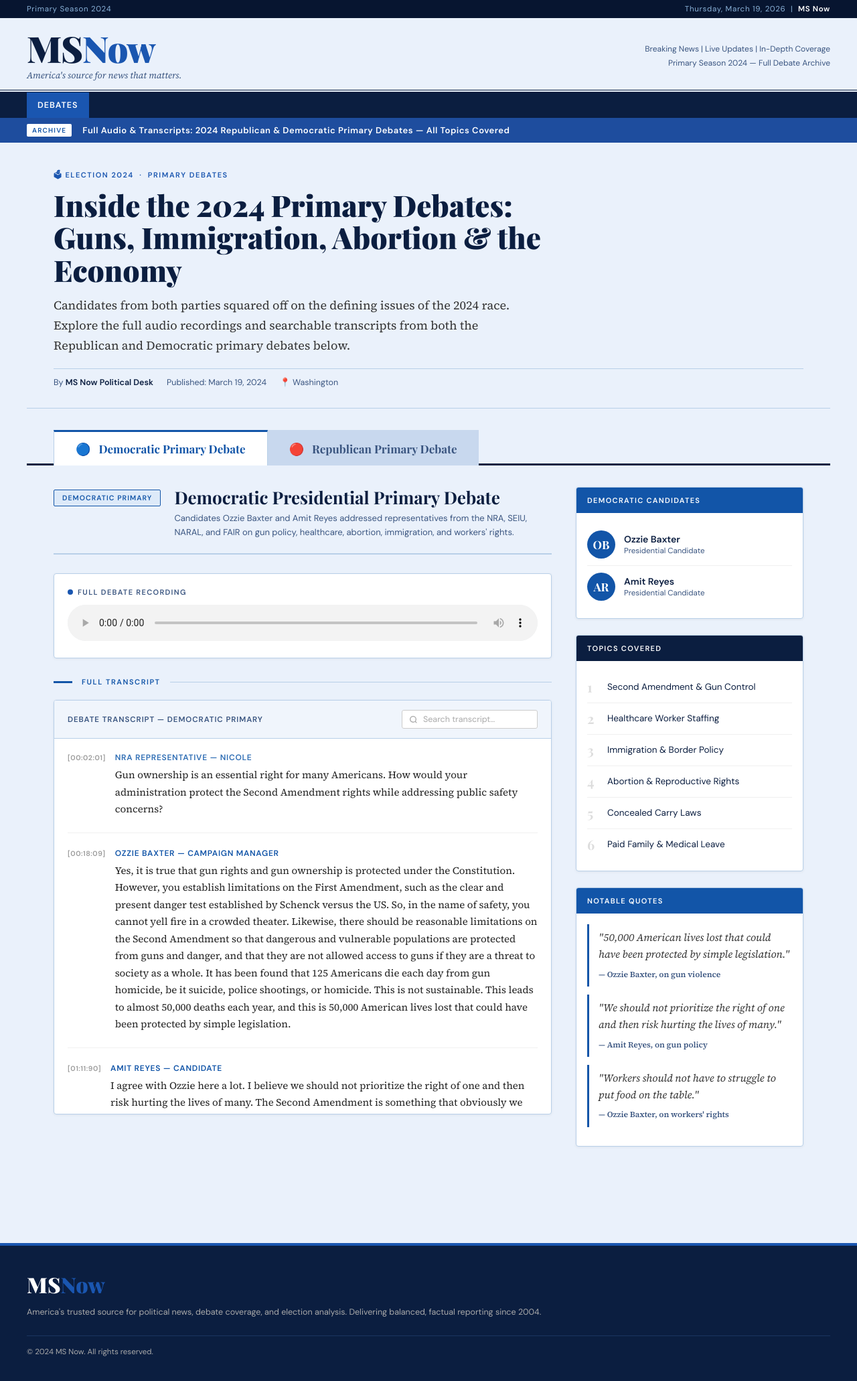
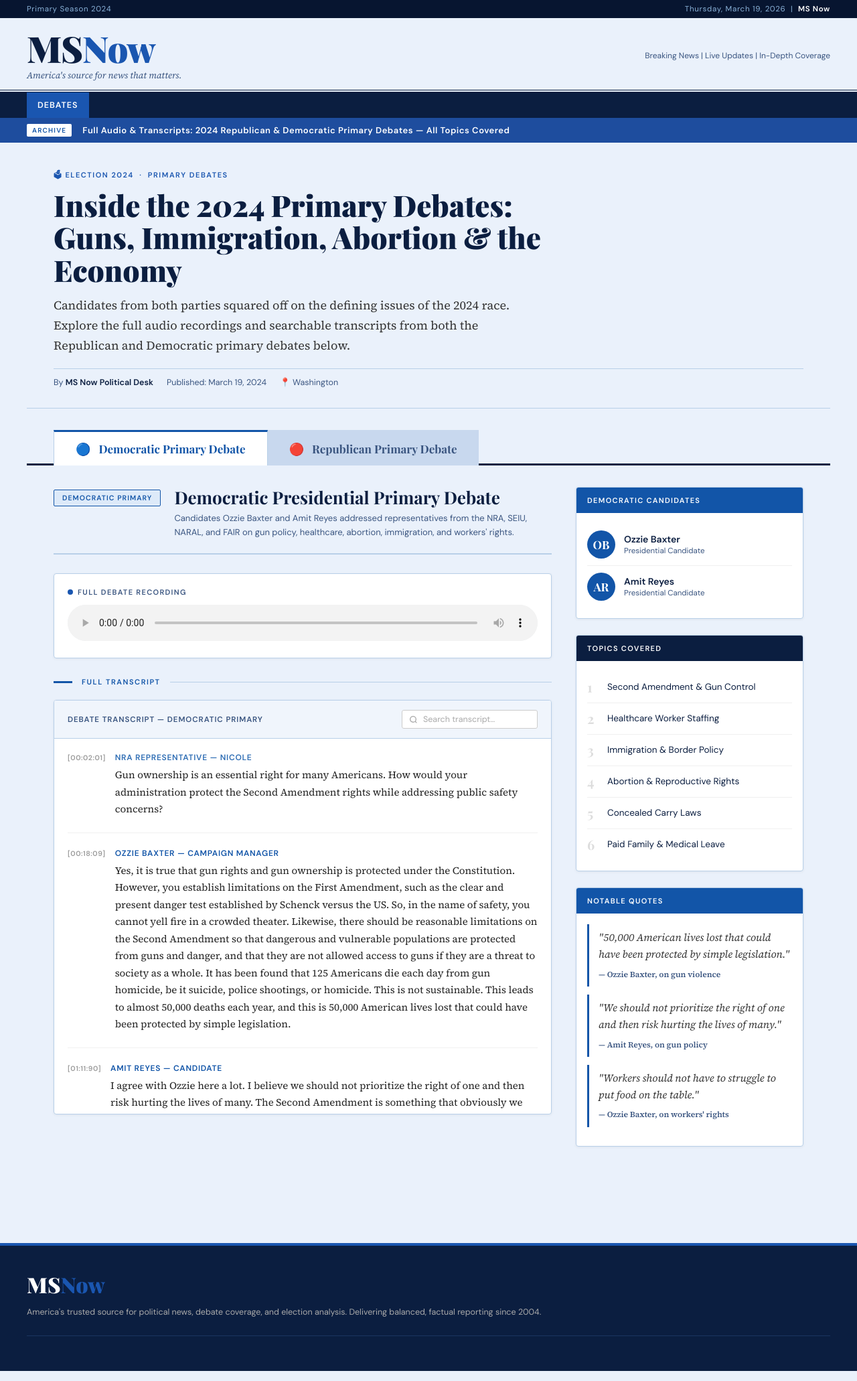
Before and after one commit to jz6424/P5GovPrimaryDebate, a plain HTML site: page index.html in a window 1280 px wide. Shown: the whole page at 67% size. Drawn offline with nearby package versions, Linux system fonts and the light colour scheme.

Commit message:
Remove outdated text from index.html
Removed outdated text from the masthead and footer.

```diff
--- a/index.html
+++ b/index.html
@@ -25,7 +25,6 @@
   </div>
   <div class="masthead-meta">
     Breaking News | Live Updates | In-Depth Coverage<br>
-    Primary Season 2024 — Full Debate Archive
   </div>
 </header>
 
@@ -606,7 +605,6 @@
     </div>
   </div>
   <div class="footer-bottom">
-    <span>© 2024 MS Now. All rights reserved.</span>
   </div>
 </footer>
 
```
